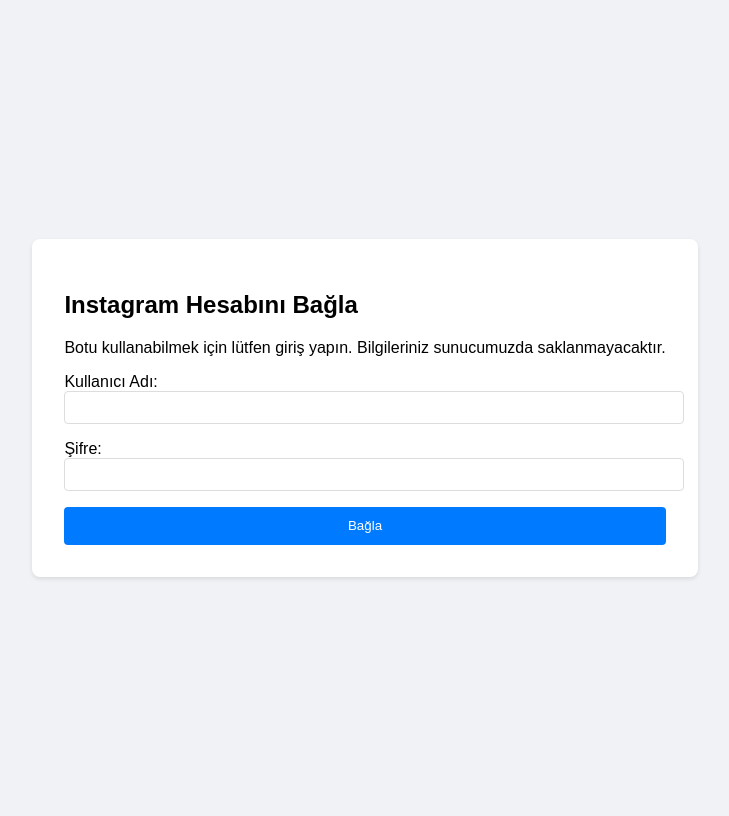
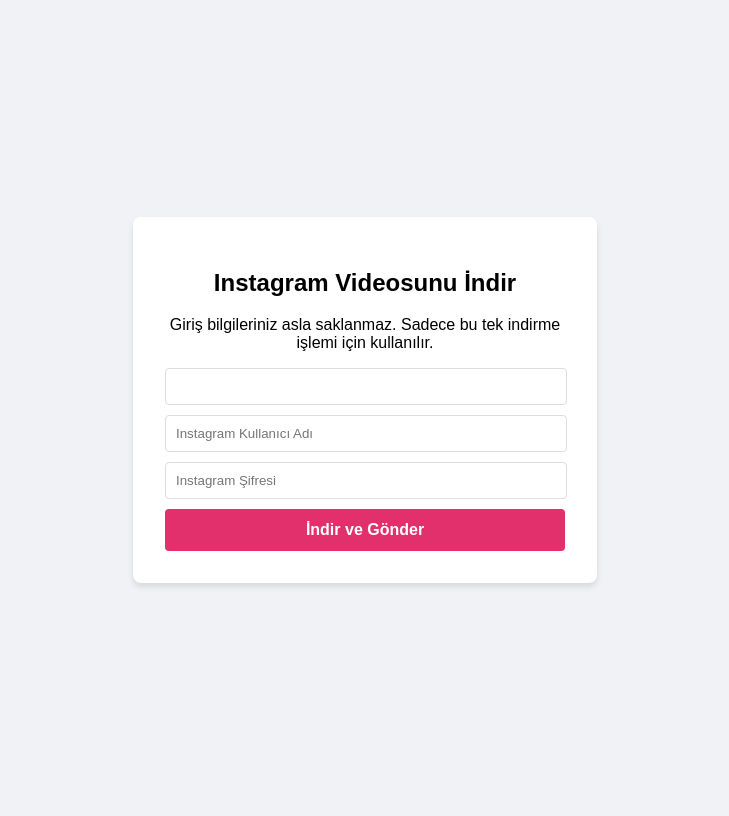
Before and after one commit to yasarefe-official/igxdown, a FastAPI app: template templates/auth.html in a window 1280 px wide. Shown: the whole page, without its empty margins (275-1004 px from the left). After the commit the page ends 587 px from the top, so only its background shows below. Run offline with FastAPI, Linux system fonts and the light colour scheme; the template is opened without the code that fills it, so the values that code supplies are empty; parts of the project's set-up code (start-up, migrations or seed data) failed here and were passed over.

Commit message:
Update auth.html

```diff
--- a/templates/auth.html
+++ b/templates/auth.html
@@ -3,26 +3,26 @@
 <html lang="tr">
 <head>
     <meta charset="UTF-8">
-    <meta name="viewport" content="width=device-width, initial-scale=1.0">
-    <title>Instagram Hesabını Bağla</title>
+    <title>Instagram Videosunu İndir</title>
     <style>
-        /* Basit stillendirme */
-        body { font-family: sans-serif; display: flex; justify-content: center; align-items: center; height: 100vh; background-color: #f0f2f5; }
-        form { background: white; padding: 2rem; border-radius: 8px; box-shadow: 0 2px 4px rgba(0,0,0,0.1); }
-        input { display: block; width: 100%; padding: 0.5rem; margin-bottom: 1rem; border: 1px solid #ddd; border-radius: 4px; }
-        button { width: 100%; padding: 0.7rem; background-color: #007bff; color: white; border: none; border-radius: 4px; cursor: pointer; }
+        body { font-family: sans-serif; display: flex; justify-content: center; align-items: center; height: 100vh; background-color: #f0f2f5; margin: 0; }
+        .container { background: white; padding: 2rem; border-radius: 8px; box-shadow: 0 4px 6px rgba(0,0,0,0.1); text-align: center; max-width: 400px; }
+        input { display: block; width: calc(100% - 20px); padding: 10px; margin: 10px auto; border: 1px solid #ddd; border-radius: 4px; }
+        button { width: 100%; padding: 12px; background-color: #E1306C; color: white; border: none; border-radius: 4px; cursor: pointer; font-size: 16px; font-weight: bold; }
+        .hidden { display: none; }
     </style>
 </head>
 <body>
-    <form method="post">
-        <h2>Instagram Hesabını Bağla</h2>
-        <p>Botu kullanabilmek için lütfen giriş yapın. Bilgileriniz sunucumuzda saklanmayacaktır.</p>
-        <input type="hidden" name="user_id" value="{{ user_id }}">
-        <label for="username">Kullanıcı Adı:</label>
-        <input type="text" id="username" name="username" required>
-        <label for="password">Şifre:</label>
-        <input type="password" id="password" name="password" required>
-        <button type="submit">Bağla</button>
-    </form>
+    <div class="container">
+        <h2>Instagram Videosunu İndir</h2>
+        <p>Giriş bilgileriniz asla saklanmaz. Sadece bu tek indirme işlemi için kullanılır.</p>
+        <form action="/download" method="post">
+            <input type="text" name="video_url" value="{{ video_url }}" required>
+            <input type="text" name="username" placeholder="Instagram Kullanıcı Adı" required>
+            <input type="password" name="password" placeholder="Instagram Şifresi" required>
+            <input type="hidden" name="user_id" value="{{ user_id }}">
+            <button type="submit">İndir ve Gönder</button>
+        </form>
+    </div>
 </body>
 </html>
```
